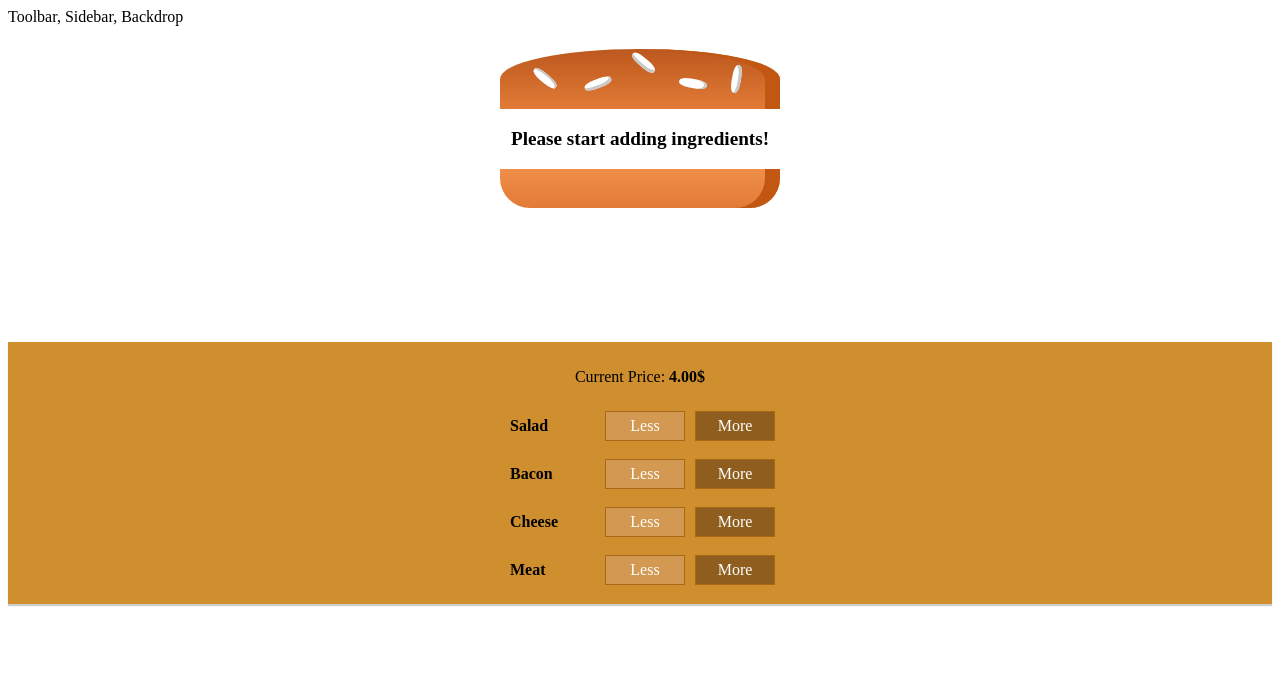
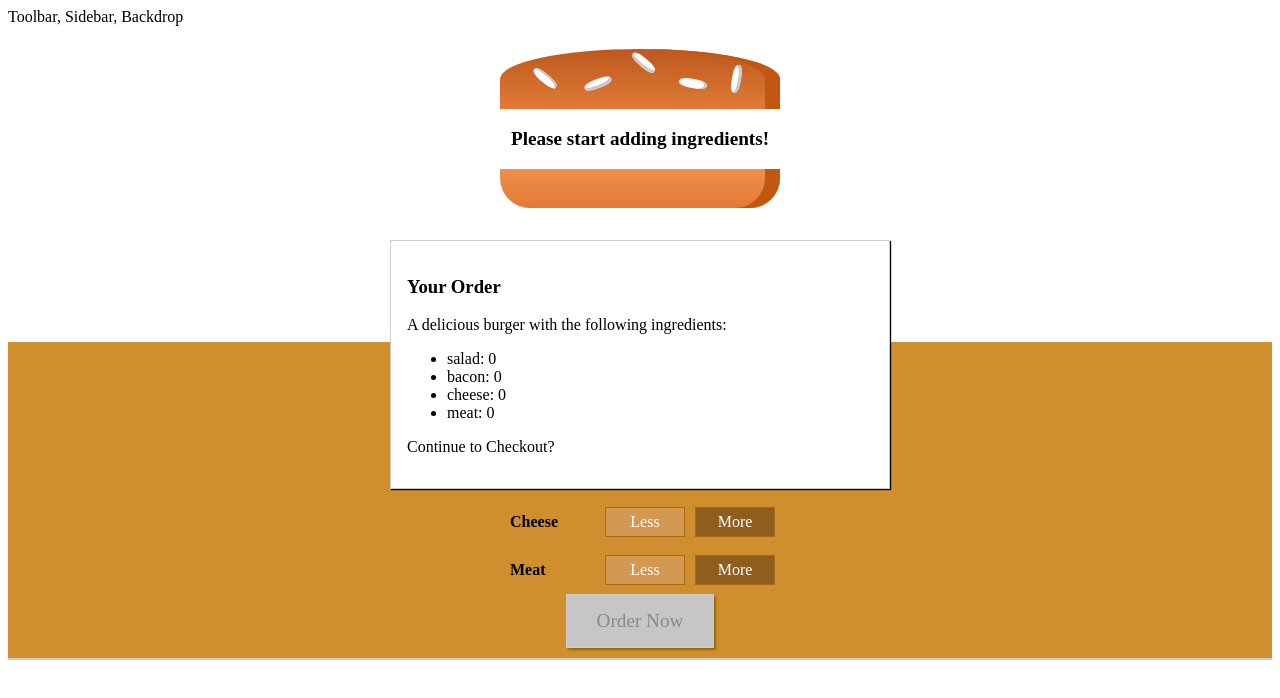
Before and after one commit to BohdanMelvic/Burger-Builder-App, a React (Create React App) app: page / in a window 1280 px wide. Shown: the top 698 px of the page. Built offline with nearby package versions, Linux system fonts and the light colour scheme.

Commit message:
added order components

```diff
--- a/src/components/Burger/BuildControls/BuildControls.js
+++ b/src/components/Burger/BuildControls/BuildControls.js
@@ -22,6 +22,10 @@
                     less={() => props.ingredientLess(element.type)}
                 />
             )}
+            <button
+                className='OrderButton'
+                disabled={!props.purchaseAble}
+            >Order Now</button>
         </div>
     )
 }
--- a/src/components/Burger/BuildControls/BuildControls.scss
+++ b/src/components/Burger/BuildControls/BuildControls.scss
@@ -8,3 +8,43 @@
     margin: auto;
     padding: 10px 0;
 }
+
+.OrderButton {
+    background-color: #DAD735;
+    outline: none;
+    cursor: pointer;
+    border: 1px solid #966909;
+    color: #966909;
+    font-family: inherit;
+    font-size: 1.2em;
+    padding: 15px 30px;
+    box-shadow: 2px 2px 2px #966909;
+
+    &:hover, :active {
+        background-color: #A0DB41;
+        border: 1px solid #966909;
+        color: #966909;
+    }
+
+    &:disabled {
+        background-color: #C7C6C6;
+        cursor: not-allowed;
+        border: 1px solid #ccc;
+        color: #888888;
+    }
+    &:not(:disabled) {
+        animation: enable 0.3s linear;
+    }
+}
+
+@keyframes enable {
+    0% {
+        transform: scale(1);
+    }
+    60% {
+        transform: scale(1.1);
+    }
+    100% {
+        transform: scale(1);
+    }
+}
--- /dev/null
+++ b/src/components/Burger/OrderSummary/OrderSummary.js
@@ -0,0 +1,18 @@
+import React from 'react'
+import Auxiliary from '../../../hoc/Auxiliary/Auxiliary'
+
+export default function OrderSummary(props) {
+    const ingredientSummary = Object.keys(props.ingredients).map( igKey => {
+        return <li key={igKey}><span>{igKey}</span>: {props.ingredients[igKey]}</li>
+    });
+    return (
+        <Auxiliary>
+            <h3>Your Order</h3>
+            <p>A delicious burger with the following ingredients:</p>
+            <ul>
+                {ingredientSummary}
+            </ul>
+            <p>Continue to Checkout?</p>
+        </Auxiliary>
+    )
+}
--- /dev/null
+++ b/src/components/UI/Modal/Modal.js
@@ -0,0 +1,10 @@
+import React from 'react'
+import './Modal.scss'
+
+export default function Backdrop(props) {
+    return (
+        <div className='Modal'>
+            {props.children}
+        </div>
+    )
+}
--- /dev/null
+++ b/src/components/UI/Modal/Modal.scss
@@ -0,0 +1,20 @@
+.Modal {
+    position: fixed;
+    z-index: 500;
+    background-color: white;
+    width: 70%;
+    border: 1px solid #ccc;
+    box-shadow: 1px 1px 1px black;
+    padding: 16px;
+    left: 15%;
+    top: 30%;
+    box-sizing: border-box;
+    transition: all 0.3s ease-out;
+}
+
+@media (min-width: 600px) {
+    .Modal {
+        width: 500px;
+        left: calc(50% - 250px);
+    }
+}
--- a/src/containers/BurgerBuilder/BurgerBuilder.js
+++ b/src/containers/BurgerBuilder/BurgerBuilder.js
@@ -2,6 +2,8 @@
 import Auxiliary from '../../hoc/Auxiliary/Auxiliary';
 import Burger from '../../components/Burger/Burger';
 import BuildControls from '../../components/Burger/BuildControls/BuildControls';
+import Modal from '../../components/UI/Modal/Modal'
+import OrderSummary from '../../components/Burger/OrderSummary/OrderSummary';
 
 const ingredientPrices = {
     salad: 0.5,
@@ -21,8 +23,17 @@
                  cheese: 0,
                  meat: 0
              },
-             totalPrice: 4
+             totalPrice: 4,
+             purchaseAble: false
         }
+    }
+
+    updatePurchaseState (ingredients) {
+        const sum = Object.keys(ingredients).map( igKey => {
+            return ingredients[igKey];
+        }).reduce( (s, i) => s + i, 0);
+
+        this.setState({purchaseAble: sum > 0})
     }
 
     addIngredientHandler = (type) => {
@@ -40,6 +51,7 @@
             ingredients: updateIngredients,
             totalPrice: oldPrice + priceAddition
         });
+        this.updatePurchaseState(updateIngredients);
     }
 
     removeIngredientHandler = (type) => {
@@ -58,6 +70,7 @@
                 ingredients: updateIngredients,
                 totalPrice: oldPrice - priceAddition
             });
+            this.updatePurchaseState(updateIngredients);
         }
 
     }
@@ -65,11 +78,15 @@
     render() {
         return (
             <Auxiliary>
+                <Modal>
+                    <OrderSummary ingredients={this.state.ingredients}/>
+                </Modal>
                 <Burger ingredients={this.state.ingredients}/>
                 <BuildControls
                     ingredientAdd={this.addIngredientHandler}
                     ingredientLess={this.removeIngredientHandler}
                     price={this.state.totalPrice}
+                    purchaseAble={this.state.purchaseAble}
                 />
             </Auxiliary>
         )
```
Also changed, not shown: src/components/UI/Backdrop/Backdrop.js (added).
